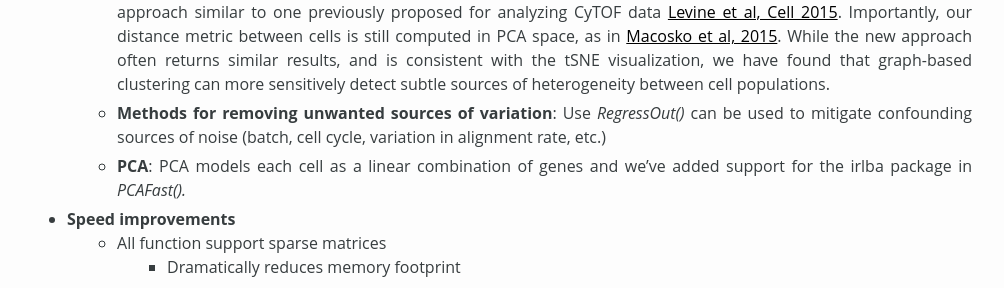
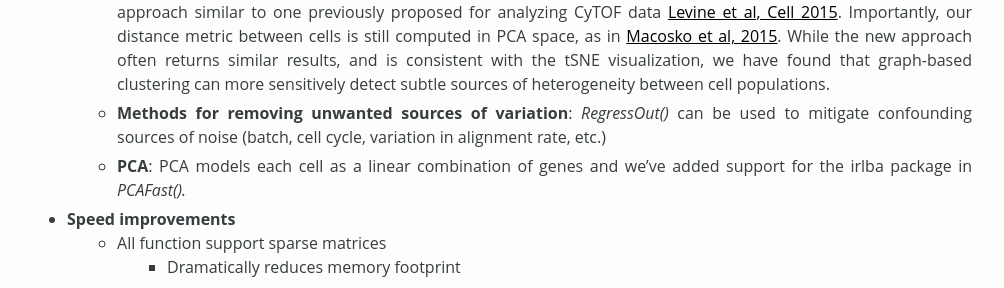
Before and after one commit to jungokasai/satijalab.github.io, a Jekyll site: the page built from seurat/faq.md, in a window 1280 px wide. Shown: the part 582-870 px from the top of the page, without its empty margins (138-1142 px from the left). Built offline with Jekyll 4.4.1, drawn with Linux system fonts in a browser that asks for light colours; nearby versions of some CDN libraries.

Commit message:
update wording

```diff
--- a/seurat/faq.md
+++ b/seurat/faq.md
@@ -8,7 +8,7 @@ permalink: /seurat/faq
 ### 1. What's new in the latest version of Seurat?
 * **New functionality**
 	* **Graph-based clustering**: We previously clustered cells based on their relative position in the tSNE plot. In our updated version, we now use the tSNE exclusively for visualization, and cluster based on a 'community detection' approach similar to one previously proposed for analyzing CyTOF data [Levine et al, Cell 2015](http://www.cell.com/cell/references/S0092-8674(15)00637-6). Importantly, our distance metric between cells is still computed in PCA space, as in [Macosko et al, 2015](http://www.ncbi.nlm.nih.gov/pubmed/26000488). While the new approach often returns similar results, and is consistent with the tSNE visualization, we have found that graph-based clustering can more sensitively detect subtle sources of heterogeneity between cell populations.
-	* **Methods for removing unwanted sources of variation**: Use *RegressOut()* can be used to mitigate confounding sources of noise (batch, cell cycle, variation in alignment rate, etc.)
+	* **Methods for removing unwanted sources of variation**: *RegressOut()* can be used to mitigate confounding sources of noise (batch, cell cycle, variation in alignment rate, etc.)
 	* **PCA**: PCA  models each cell as a linear combination of genes and we've added support for the irlba package in *PCAFast().*
 * **Speed improvements**
 	* All function support sparse matrices
```
